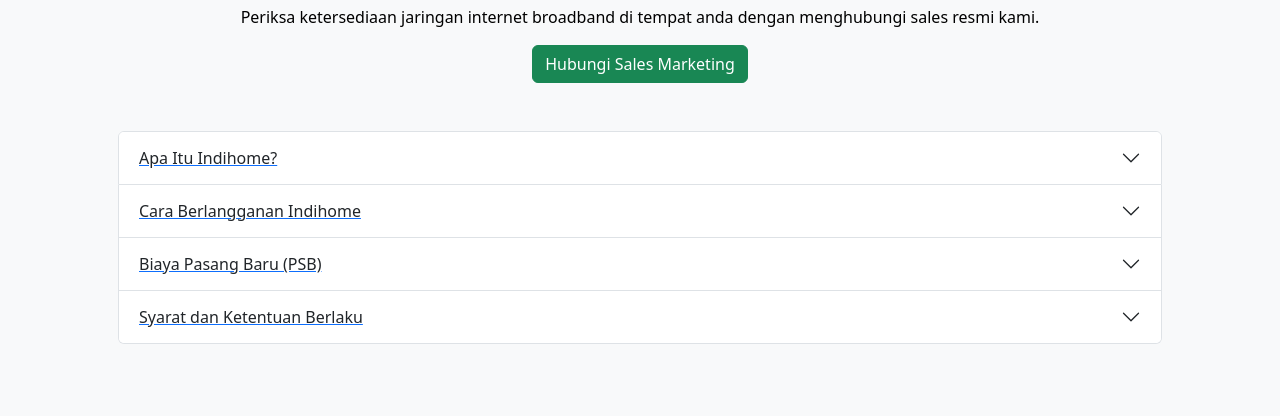
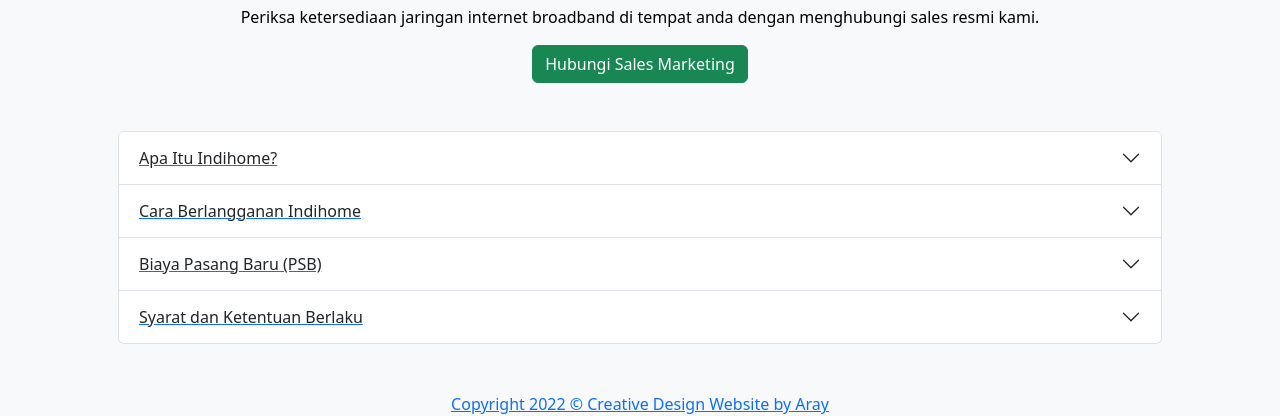
Before and after one commit to Daftarindihome/IndiHome, a plain HTML site: page Index.html in a window 1280 px wide. Shown: the part 1529-1945 px from the top of the page. Before the commit the page ends 1873 px from the top, so only its background shows below. Drawn offline with nearby package versions, Linux system fonts and the light colour scheme; files whose address does not match are found by name.

Commit message:
Update Index.html

```diff
--- a/Index.html
+++ b/Index.html
@@ -416,4 +416,17 @@
 </div>
 
 </body>
+		<footer id="footer" class="footer-wrapper">
+<div class="absolute-footer light medium-text-center text-center">
+  <div class="container clearfix">
+
+
+    <div class="footer-primary pull-left">
+            <div class="copyright-footer mt-5">
+        Copyright 2022 © Creative Design Website by<a href="https://api.whatsapp.com/send?phone=6281295187681&text=Halo%20Admin%20Saya%20Ingin%20Bikin%20Website%20Seperti%20Ini.%0ATerima%20Kasih"> Aray</a><br></div>
+          </div>
+  </div>
+</div>
+
+</footer>
 </html>
```
